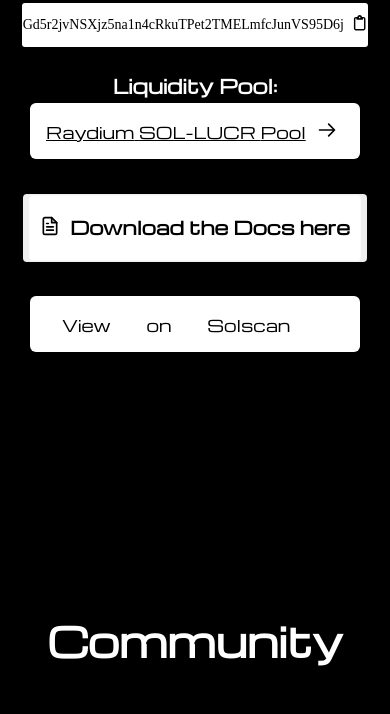
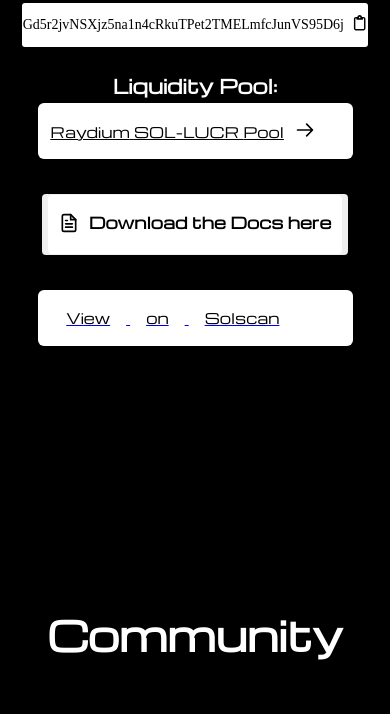
Before and after one commit to Oyinu/lucrative, a plain HTML site: page index.html in a window 390 px wide. Shown: the part 3589-4303 px from the top of the page. Drawn offline with nearby package versions, Linux system fonts and the light colour scheme.

Commit message:
Add files via upload

```diff
--- a/index.html
+++ b/index.html
@@ -199,10 +199,10 @@
   </button><br><br>
   <button class="solscan">
     <div class="text2">
-        <a href="https://solscan.io/token/Gd5r2jvNSXjz5na1n4cRkuTPet2TMELmfcJunVS95D6j" target="_blank" rel="noopener noreferrer"></a>
+        <a href="https://solscan.io/token/Gd5r2jvNSXjz5na1n4cRkuTPet2TMELmfcJunVS95D6j" target="_blank" rel="noopener noreferrer">
         <span>View</span>
         <span>on</span>
-        <span>Solscan</span>
+        <span>Solscan</span></a>
       </div>
 
   </button>
--- a/style.css
+++ b/style.css
@@ -513,7 +513,7 @@
 .download-button {
     position: relative;
     border-width: 0;
-    color: rgb(19, 19, 19);
+    color:white;
     font-size: 15px;
     font-weight: 600;
     border-radius: 4px;
@@ -531,7 +531,7 @@
     border-radius: 4px;
     z-index: 1;
     background-color: #ffffff;
-    border: solid 1px #e8e8e82d;
+    border: solid 1px white;
     transition: all 0.5s cubic-bezier(0.77, 0, 0.175, 1);
   }
   #community h2{
@@ -907,4 +907,28 @@
     width: 60%;
     margin-left: 40%;
 }
+.download-button {
+    position: relative;
+    border-width: 0;
+    color:white;
+    font-size: 13px;
+    font-weight: 600;
+    border-radius: 4px;
+    z-index: 1;
+    cursor: pointer;
+  }
+  #liquidity-pool .text a, .solscan .text2 span{
+    font-family: Michroma;
+    color: black;
+    font-size: 1em;
+    margin-top: 20px;
+
+  }
+  #liquidity-pool, .solscan {
+    width: 90%; /* Increase width for better mobile fit */
+    font-size: 0.9rem; /* Adjust font size for mobile */
+    padding: 0.8rem; /* Reduce padding */
 }
+
+
+}
```
